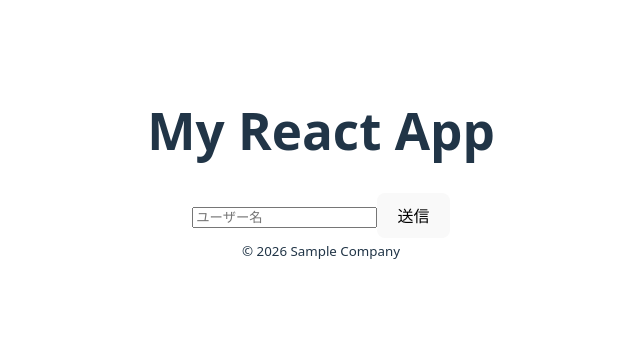
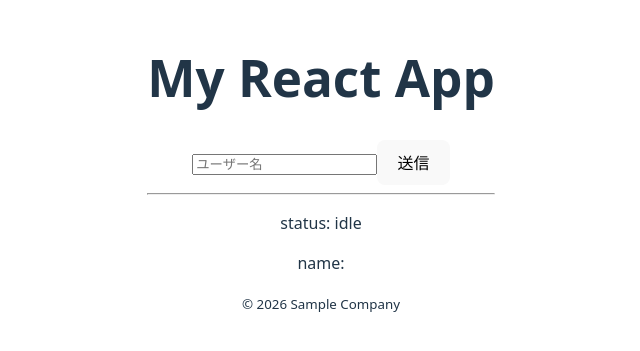
Before and after one commit to seyou-U/React_Practice, a React (Vite) app: page / in a window 1280 px wide. Shown: the part 235-586 px from the top of the page, without its empty margins (319-959 px from the left). Built offline with nearby package versions, Linux system fonts and the light colour scheme.

Commit message:
[add, update] 動作確認用に実装を追加し、async・awaitの記述に修正

```diff
--- a/src/pages/users/form.jsx
+++ b/src/pages/users/form.jsx
@@ -2,12 +2,13 @@ import { useState } from "react";
 import { UserStoreForm } from "./components/UserStoreForm";
 
 export function UserForm() {
-    const [name, setName] = useState("");
+    const [name, setName] = useState('');
     const [error, setError] = useState(null);
+    const [status, setStatus] = useState('idle');
+    const [result, setResult] = useState(null);
 
     // eはイベントオブジェクトを指す
-    const handleSubmit = (e) => {
-
+    const handleSubmit = async(e) => {
         // preventDefault()でリロードの動きを止める
         e.preventDefault();
 
@@ -16,15 +17,18 @@ export function UserForm() {
             return;
         }
 
-        if (name.length() < 3) {
+        if (name.length < 3) {
             setError('名前は3文字以上で入力してください');
             return;
         }
 
         setError(null);
+        setStatus("loading");
+        setResult(null);
 
+        try {
             // バリデーション通過後にAPIリクエスト(JSON.stringifyでJSオブジェクトをJSON形式に変換する)
-        fetch("/api/users", {
+            const response = await fetch("https://jsonplaceholder.typicode.com/users", {
                 method: "POST",
                 headers: {
                     "Content-Type": "application/json",
@@ -32,15 +36,36 @@ export function UserForm() {
                 body: JSON.stringify({ name }),
             });
 
-        alert("送信しました");
+            if(!response.ok) {
+                throw new Error(`HTTP ${response.status}`);
+            }
+
+            const data = await response.json();
+            setStatus('success');
+            setResult(data);
+        } catch(error) {
+            setError(error.message ?? '送信に失敗しました');
+            setStatus('error');
+        }
     };
 
     return (
+        <div>
             <UserStoreForm
               name={name}
               onNameChange={setName}
               error={error}
               onSubmit={handleSubmit}
             />
+            <hr />
+            <p>status: {status}</p>
+            <p>name: {name}</p>
+            {result && (
+                <>
+                    <p>result:</p>
+                    <pre>{JSON.stringify(result, null, 2)}</pre>
+                </>
+            )}
+        </div>
     )
 }
```
Lines whose indentation alone changed are shown as unchanged.
